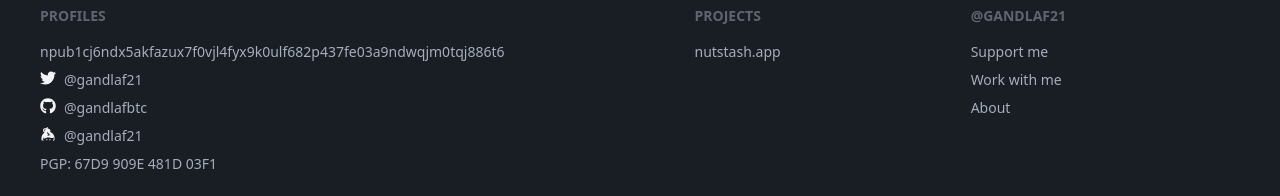
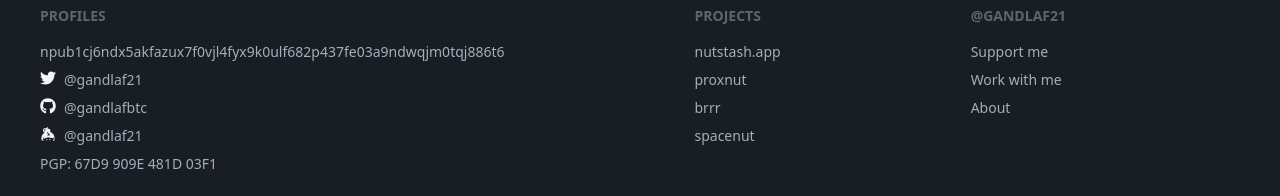
Before and after one commit to gandlafbtc/gandlaf-homepage, a SvelteKit app: page / in a window 1280 px wide. Shown: the part 898-1094 px from the top of the page. Built offline with nearby package versions, Linux system fonts and the light colour scheme; no server answers.

Commit message:
add proj to footer

```diff
--- a/src/comp/Footer.svelte
+++ b/src/comp/Footer.svelte
@@ -45,6 +45,9 @@
 	<div>
 		<span class="footer-title">Projects</span>
 		<a class="link link-hover" href='https://nutstash.app'>nutstash.app</a>
+		<a class="link link-hover" href='https://proxnut.com'>proxnut</a>
+		<a class="link link-hover" href='https://brrr.gandlaf.com'>brrr</a>
+		<a class="link link-hover" href='https://spacenut.nutstash.app'>spacenut</a>
 	</div>
 	<div>
         <span class="footer-title">@gandlaf21</span>
```
